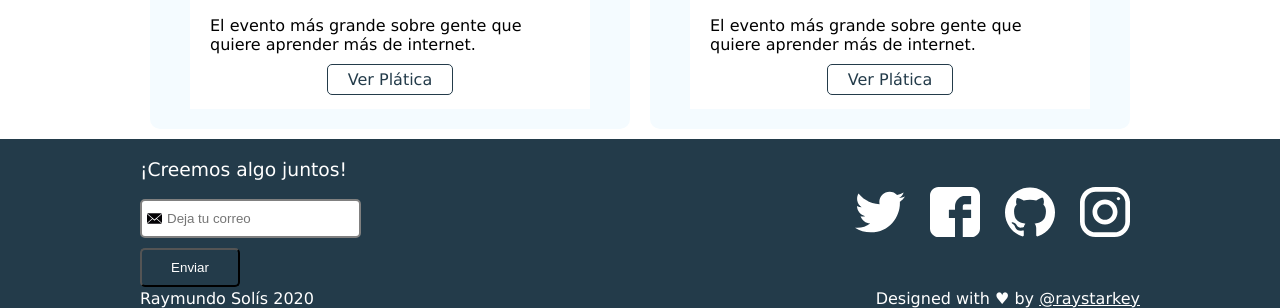
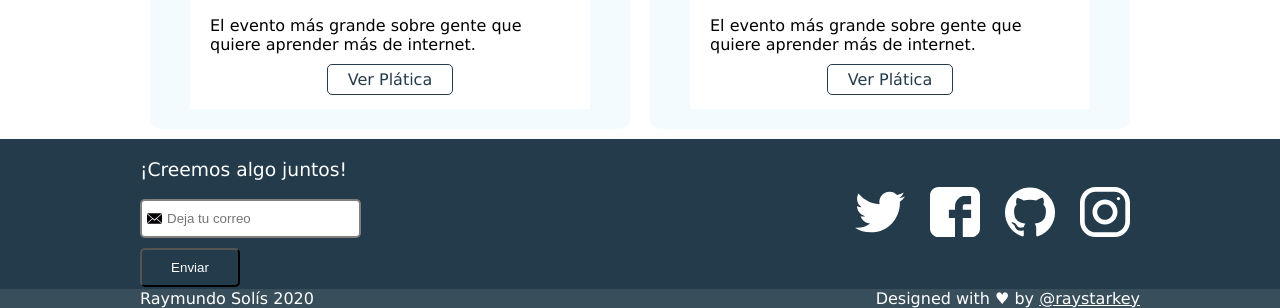
Before and after one commit to raytho/portafolio-ray, a plain HTML site: page index.html in a window 1280 px wide. Shown: the part 1578-1886 px from the top of the page. Drawn offline with Linux system fonts and the light colour scheme.

Commit message:
Se cambia el background a rgba y se degrada

```diff
--- a/css/estilos.css
+++ b/css/estilos.css
@@ -247,7 +247,7 @@ figure {
 
 .footer{
     color: white;
-    background-color: #233B4A;
+    background-color: rgba(35, 59, 74, 0.9);
     display: flex;
     align-items: center;
     justify-content: space-between;
```
